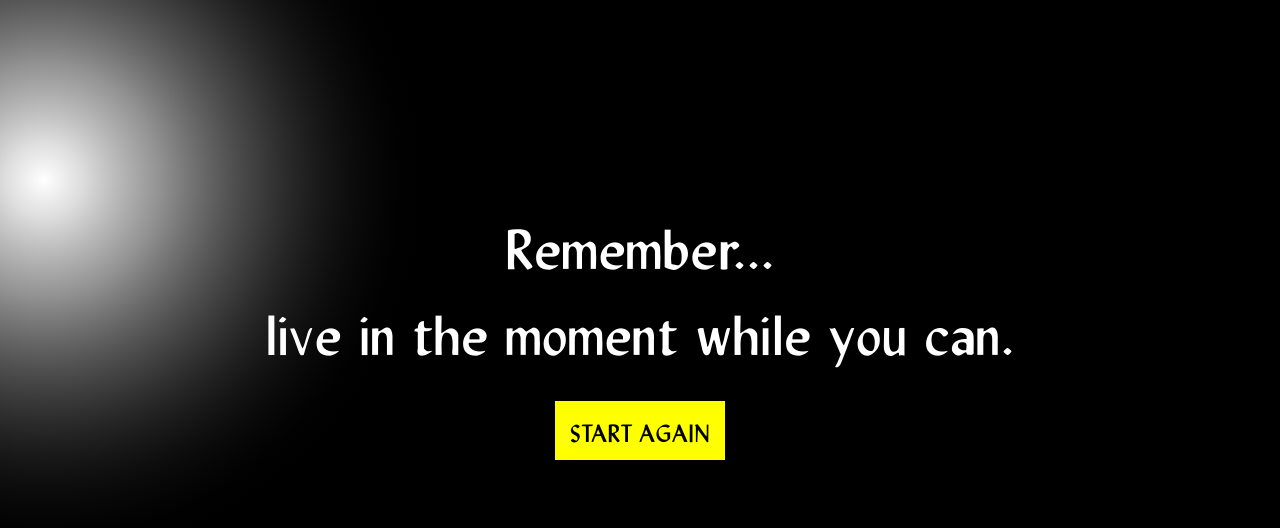
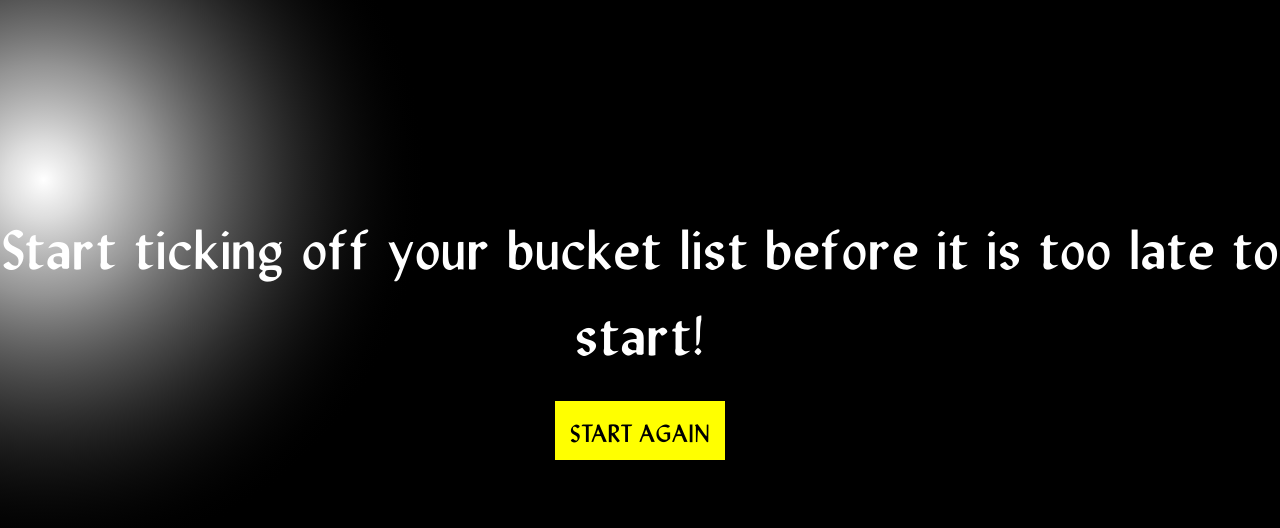
Before and after one commit to ericstaryou/timecalculator, a plain HTML site: page final.html in a window 1280 px wide. Drawn offline with nearby package versions, Linux system fonts and the light colour scheme.

Commit message:
Update final.html

```diff
--- a/final.html
+++ b/final.html
@@ -13,8 +13,8 @@
 		<div class="main">
 			<div class="landing">
 				<div>
-					<div class="final">Remember...</div>
-					<div class="final">live in the moment while you can.</div>
+					<div class="final">Start ticking off your bucket list
+					before it is too late to start!</div>
 				</div>
 				<div class="startbutton" onclick="navi('index');">START AGAIN</div>
 			</div>
```
